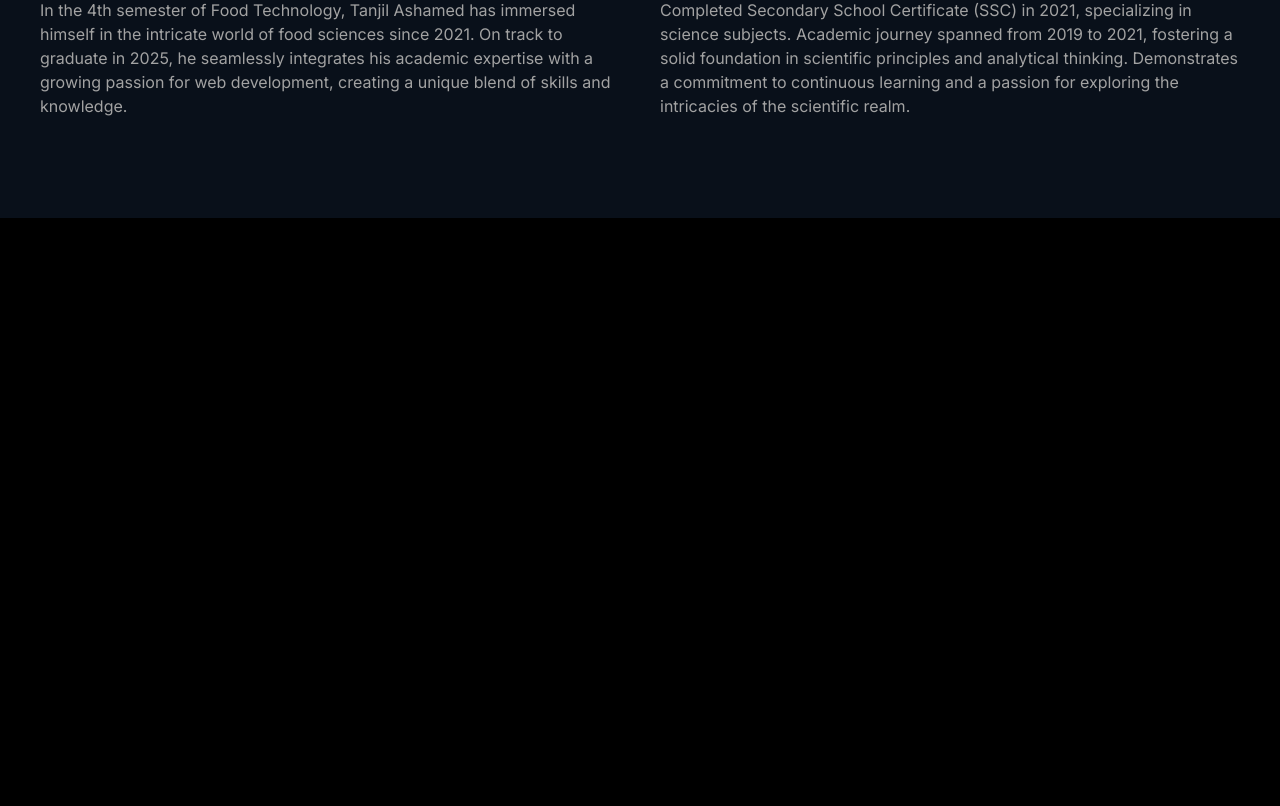
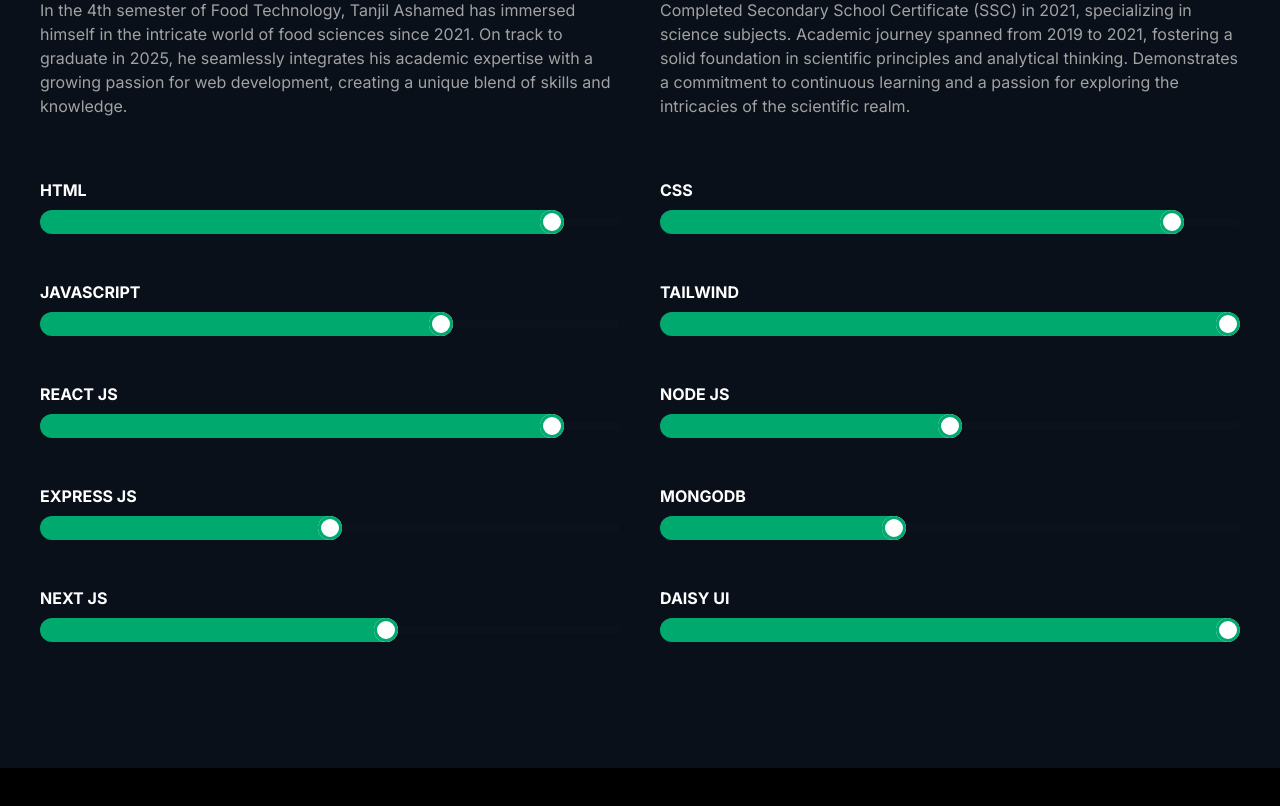
Before and after one commit to tanjilahamed99/Next-JS-Portfolio, a Next.js app: page / in a window 1280 px wide. Shown: the part 3516-4322 px from the top of the page. Before the commit the page ends 3894 px from the top, so only its background shows below. Built offline with nearby package versions, Linux system fonts and the light colour scheme.

Commit message:
skill section full complete

```diff
--- a/src/components/Skills/Skills.js
+++ b/src/components/Skills/Skills.js
@@ -54,6 +54,48 @@
                     </p>
                 </div>
             </div>
+            <div className='grid grid-cols-1 items-center justify-center md:grid-cols-2 gap-10 my-10 '>
+                <div className=''>
+                    <p className='mb-2 font-bold'>HTML</p>
+                    <input type="range" min={0} max="100" value="90" className="range range-success" />
+                </div>
+                <div>
+                    <p className='mb-2 font-bold'>CSS</p>
+                    <input type="range" min={0} max="100" value="90" className="range range-success" />
+                </div>
+                <div>
+                    <p className='mb-2 font-bold'>JAVASCRIPT</p>
+                    <input type="range" min={0} max="100" value="70" className="range range-success" />
+                </div>
+                <div>
+                    <p className='mb-2 font-bold'>TAILWIND</p>
+                    <input type="range" min={0} max="100" value="100" className="range range-success" />
+                </div>
+                <div>
+                    <p className='mb-2 font-bold'>REACT JS</p>
+                    <input type="range" min={0} max="100" value="90" className="range range-success" />
+                </div>
+                <div>
+                    <p className='mb-2 font-bold'>NODE JS</p>
+                    <input type="range" min={0} max="100" value="50" className="range range-success" />
+                </div>
+                <div>
+                    <p className='mb-2 font-bold'>EXPRESS JS</p>
+                    <input type="range" min={0} max="100" value="50" className="range range-success" />
+                </div>
+                <div>
+                    <p className='mb-2 font-bold'>MONGODB</p>
+                    <input type="range" min={0} max="100" value="40" className="range range-success" />
+                </div>
+                <div className='bg-'>
+                    <p className='mb-2 font-bold'>NEXT JS</p>
+                    <input type="range" min={0} max="100" value="60" className="range range-success" />
+                </div>
+                <div>
+                    <p className='mb-2 font-bold'>DAISY UI</p>
+                    <input type="range" min={0} max="100" value="100" className="range range-success" />
+                </div>
+            </div>
         </div>
     );
 };
```
